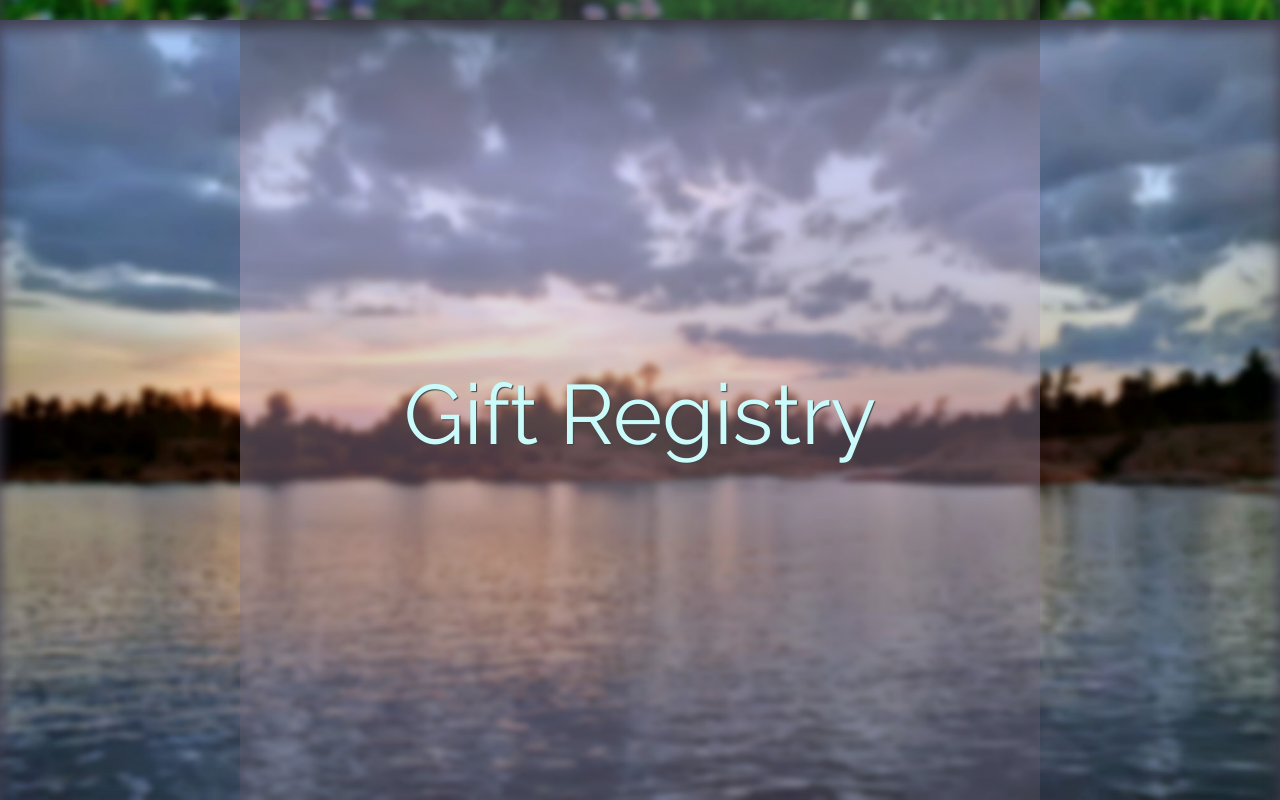
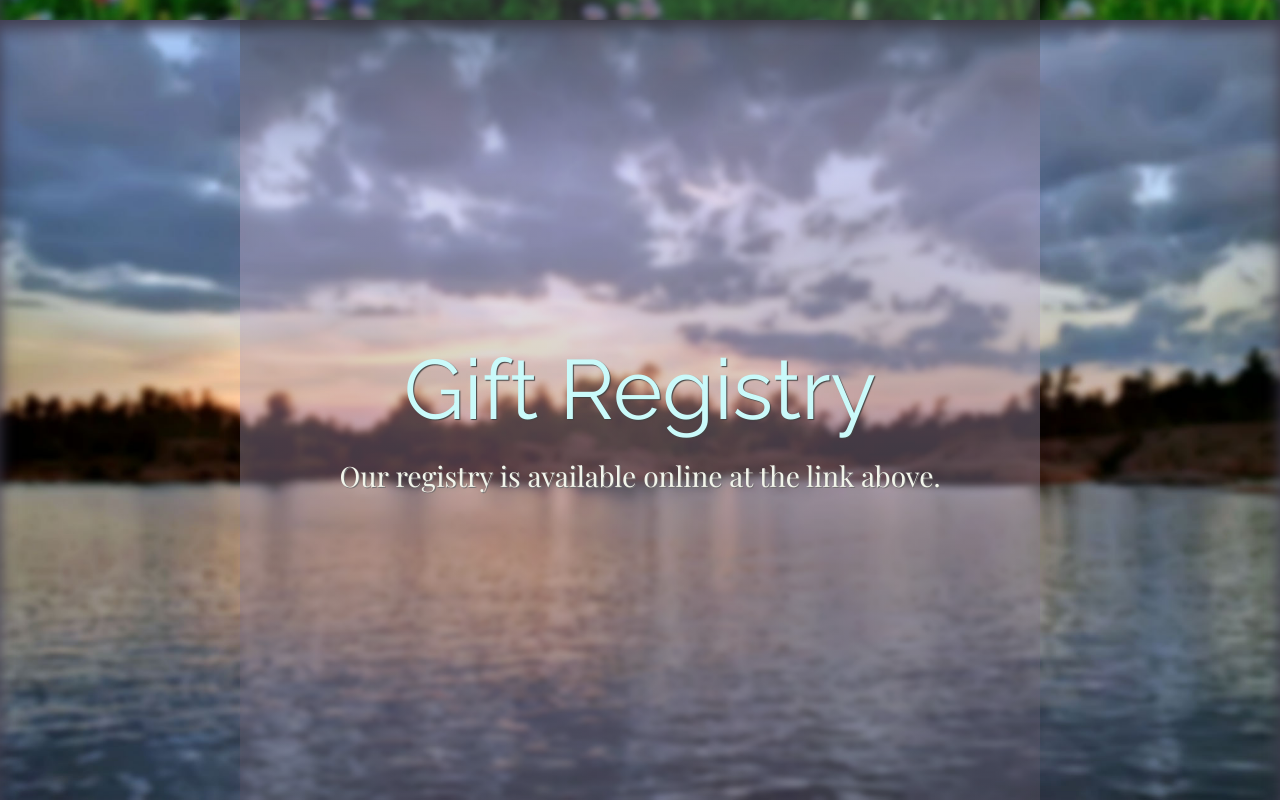
Before and after one commit to plemarquand/wedding, a plain HTML site: page index.html in a window 1280 px wide. Shown: the part 3695-4495 px from the top of the page. Drawn offline with nearby package versions, Linux system fonts and the light colour scheme.

Commit message:
Add registry subtext

```diff
--- a/index.html
+++ b/index.html
@@ -159,6 +159,7 @@
     <div class="content-container">
       <div class="section registry">
         <h1><a class="registry-link" href="http://www.myregistry.com/wedding-registry/Paul-LeMarquand-Megan-Powell-Toronto-ON/937519">Gift Registry</a></h1>
+        <p>Our registry is available online at the link above.</p>
       </div>
     </div>
   </div>
```
